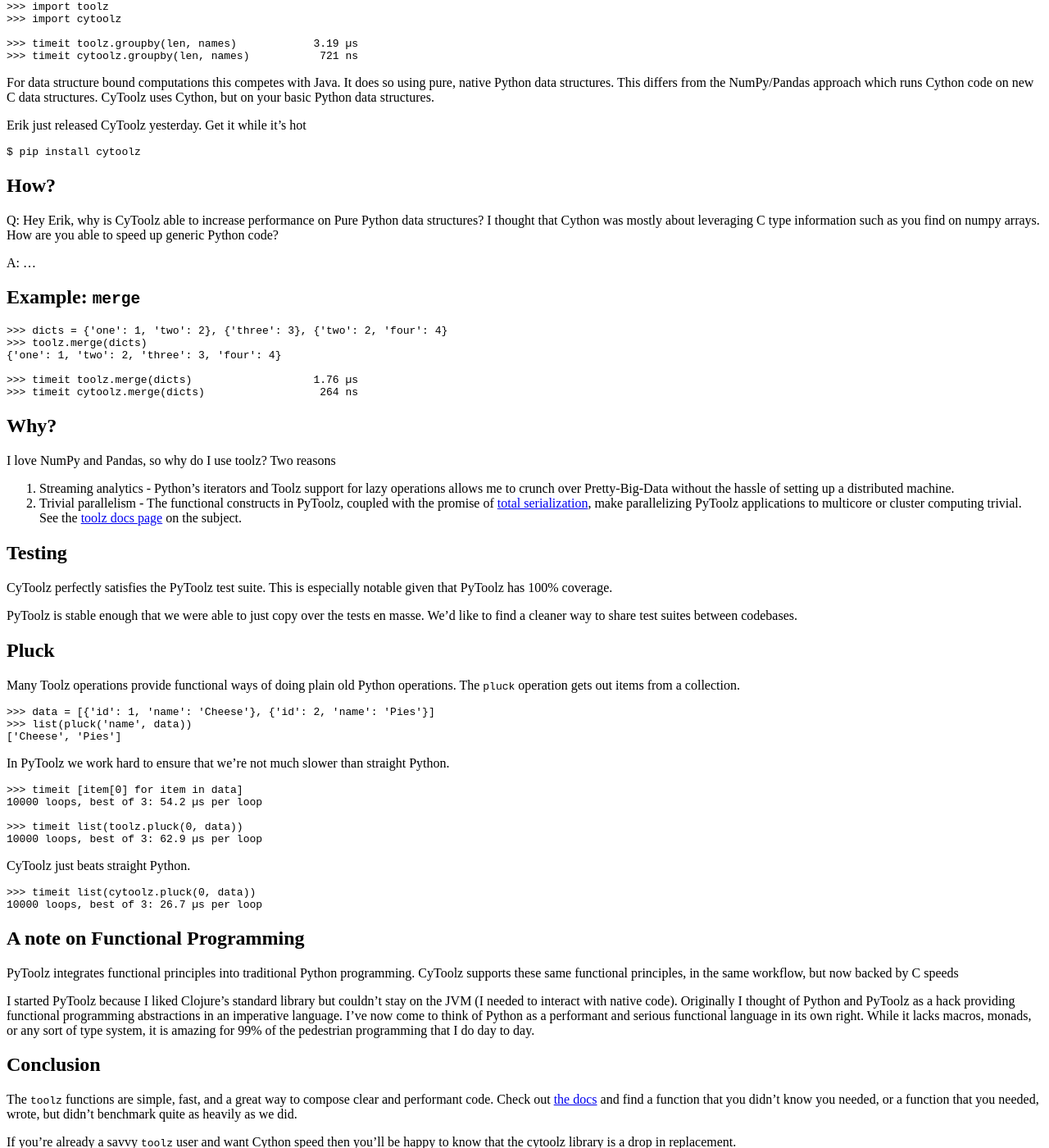
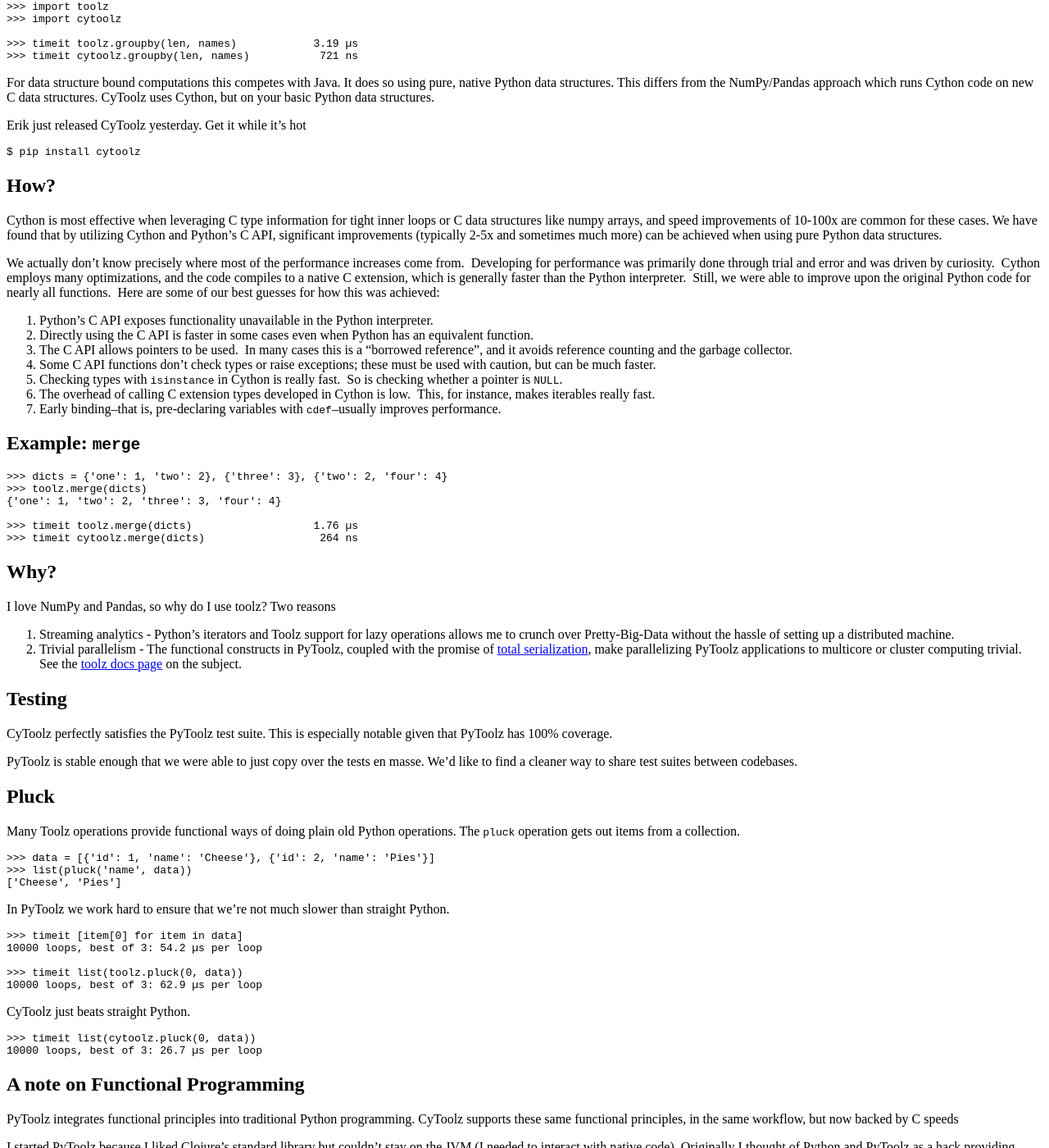
Before and after one commit to besyskymnbk/blog, a Jekyll site: the page built from _posts/work/2014-05-01-Introducing-CyToolz.md, in a window 1280 px wide and 1400 px high, scrolled down 571 px. Shown: the whole window at 82% size. Built offline with Jekyll 4.4.1, drawn with Linux system fonts in a browser that asks for light colours; comment, search, counter and statistics services are not loaded; some of the changed text lies outside the part shown.

Commit message:
Answered questions for Erik.  Described how CyToolz performs so well, and provided links.

```diff
--- a/_posts/work/2014-05-01-Introducing-CyToolz.md
+++ b/_posts/work/2014-05-01-Introducing-CyToolz.md
@@ -65,12 +65,33 @@ Erik just released CyToolz yesterday.  Get it while it's hot
 How?
 ----
 
-Q: Hey Erik, why is CyToolz able to increase performance on Pure Python data
-structures?  I thought that Cython was mostly about leveraging C type
-information such as you find on numpy arrays.  How are you able to speed up
-generic Python code?
+Cython is most effective when leveraging C type information for tight inner
+loops or C data structures like numpy arrays, and speed improvements of 10-100x
+are common for these cases.  We have found that by utilizing Cython and Python's
+C API, significant improvements (typically 2-5x and sometimes much more) can be
+achieved when using pure Python data structures.
 
-A: ...
+We actually don't know precisely where most of the performance increases come
+from.  Developing for performance was primarily done through trial and error
+and was driven by curiosity.  Cython employs many optimizations, and the code
+compiles to a native C extension, which is generally faster than the Python
+interpreter.  Still, we were able to improve upon the original Python code for
+nearly all functions.  Here are some of our best guesses for how this was
+achieved:
+
+1. Python's C API exposes functionality unavailable in the Python interpreter.
+2. Directly using the C API is faster in some cases even when Python has an equivalent
+   function.
+3. The C API allows pointers to be used.  In many cases this is a "borrowed reference",
+   and it avoids reference counting and the garbage collector.
+4. Some C API functions don't check types or raise exceptions; these must be used with
+   caution, but can be much faster.
+5. Checking types with `isinstance` in Cython is really fast.  So is checking whether a
+   pointer is `NULL`.
+6. The overhead of calling C extension types developed in Cython is low.  This, for
+   instance, makes iterables really fast.
+7. Early binding--that is, pre-declaring variables with `cdef`--usually improves
+   performance.
 
 
 Example: `merge`
@@ -181,7 +202,12 @@ Most functions improve by 2x-5x with some fantastic exceptions.
 Links
 -----
 
-Q: Hey Erik, what resources did you find helpful use when writing CyToolz?
+* [Cython documentation](http://docs.cython.org/)
+
+* [Cython FAQ](https://github.com/cython/cython/wiki/FAQ)
+
+* [Cython tutorial from 2013 SciPy Conference](http://conference.scipy.org/scipy2013/tutorial_detail.php?id=105)
+(resources [here](http://public.enthought.com/~ksmith/scipy2013_cython/))
 
 
 Related Blogposts
```
